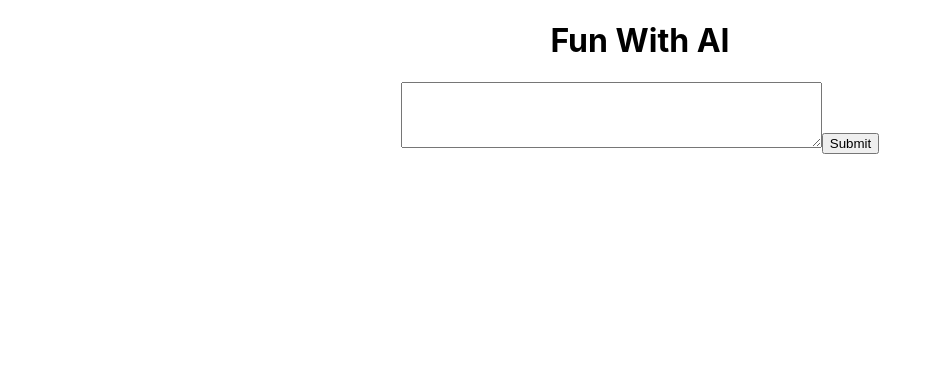
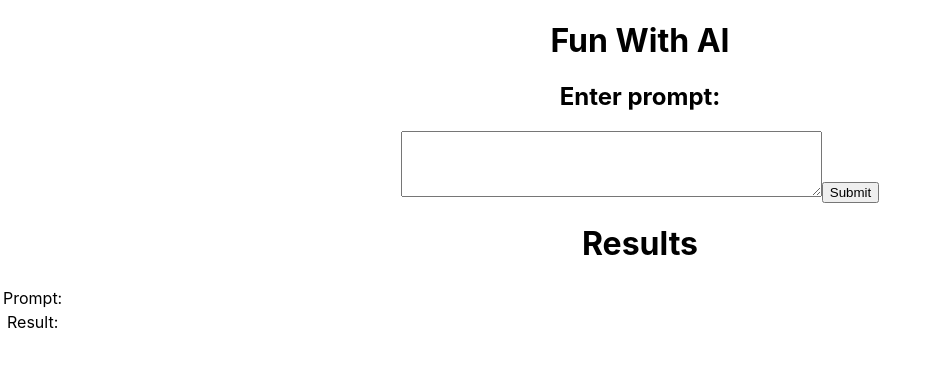
Before and after one commit to maniutin/fun-with-ai, a React (Create React App) app: page / in a window 1280 px wide. Shown: the top 366 px of the page, without its empty margins (0-938 px from the left). Built offline with nearby package versions, Linux system fonts and the light colour scheme.

Commit message:
display prompt and result

```diff
--- a/src/App.js
+++ b/src/App.js
@@ -1,12 +1,31 @@
+import { useState } from "react";
+
 import FormContainer from "./components/FormContainer";
+import ResultListContainer from "./components/ResultListContainer";
 
 import "./App.css";
 
 function App() {
+  const [inputValue, setInputValue] = useState("");
+  const [enteredPrompt, setEnteredPrompt] = useState("");
+  const [returnedText, setReturnedText] = useState("");
+
   return (
     <div className="App">
       <h1>Fun With AI</h1>
-      <FormContainer />
+      <FormContainer
+        inputValue={inputValue}
+        setInputValue={setInputValue}
+        returnedText={returnedText}
+        setReturnedText={setReturnedText}
+        enteredPrompt={enteredPrompt}
+        setEnteredPrompt={setEnteredPrompt}
+      />
+      <ResultListContainer
+        inputValue={inputValue}
+        returnedText={returnedText}
+        enteredPrompt={enteredPrompt}
+      />
     </div>
   );
 }
--- a/src/components/Form.js
+++ b/src/components/Form.js
@@ -7,6 +7,7 @@ export default function Form(props) {
 
   return (
     <div className="input-form">
+      <h2>Enter prompt:</h2>
       <form onSubmit={handleSubmit}>
         <label htmlFor="input-field" />
         <textarea
--- a/src/components/FormContainer.js
+++ b/src/components/FormContainer.js
@@ -5,17 +5,22 @@ import { onGenerateText } from "../helpers";
 
 import Form from "./Form";
 
-export default function FormContainer() {
-  const [inputValue, setInputValue] = useState("");
-  const [returnedText, setReturnedText] = useState("");
-
-  console.log("=== RES: ", returnedText);
+export default function FormContainer(props) {
+  const {
+    inputValue,
+    setInputValue,
+    returnedText,
+    setReturnedText,
+    enteredPrompt,
+    setEnteredPrompt,
+  } = props;
 
   const promptData = { ...data, prompt: `${inputValue}` };
 
   const handleSubmit = (event) => {
     event.preventDefault();
     onGenerateText(promptData, setReturnedText);
+    setEnteredPrompt(inputValue);
   };
 
   return (
--- /dev/null
+++ b/src/components/ResultList.js
@@ -0,0 +1,23 @@
+import "./ResultList.css";
+
+export default function ResultList(props) {
+  const { inputValue, returnedText, enteredPrompt } = props;
+
+  return (
+    <div className="result-list">
+      <h1>Results</h1>
+      <table>
+        <tbody>
+          <tr>
+            <td>Prompt:</td>
+            <td>{enteredPrompt}</td>
+          </tr>
+          <tr>
+            <td>Result:</td>
+            <td>{returnedText}</td>
+          </tr>
+        </tbody>
+      </table>
+    </div>
+  );
+}
--- /dev/null
+++ b/src/components/ResultListContainer.js
@@ -0,0 +1,15 @@
+import ResultList from "./ResultList";
+
+export default function ResultListContainer(props) {
+  const { inputValue, returnedText, enteredPrompt } = props;
+
+  return (
+    <div className="result-list">
+      <ResultList
+        inputValue={inputValue}
+        returnedText={returnedText}
+        enteredPrompt={enteredPrompt}
+      />
+    </div>
+  );
+}
--- a/src/helpers.js
+++ b/src/helpers.js
@@ -11,7 +11,6 @@ export function onGenerateText(data, returnedTextSetter) {
       return response.json();
     })
     .then((body) => {
-      // console.log("=== RES: ", body.choices[0].text);
       returnedTextSetter(body.choices[0].text);
       return body;
     })
```
Also changed, not shown: src/components/ResultList.css (added).
